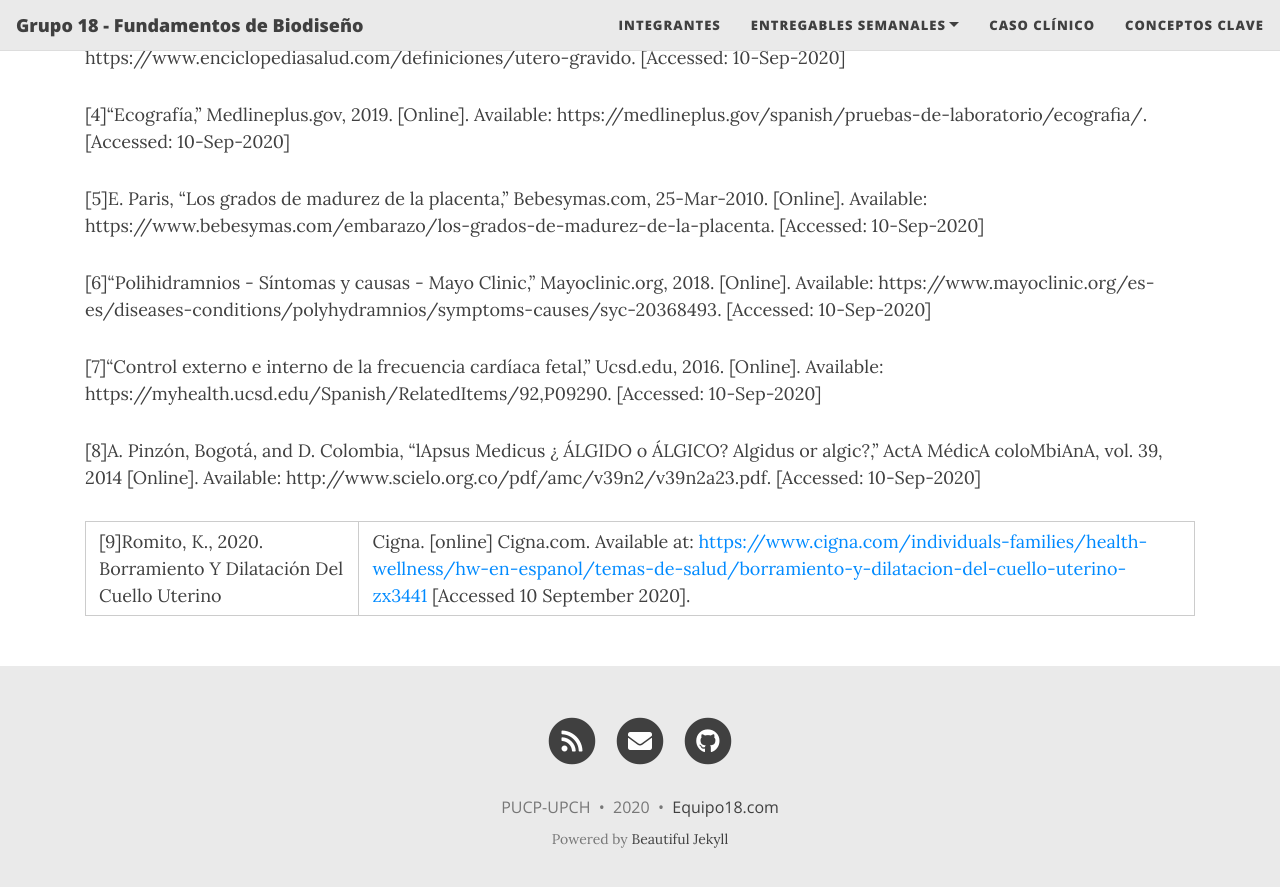
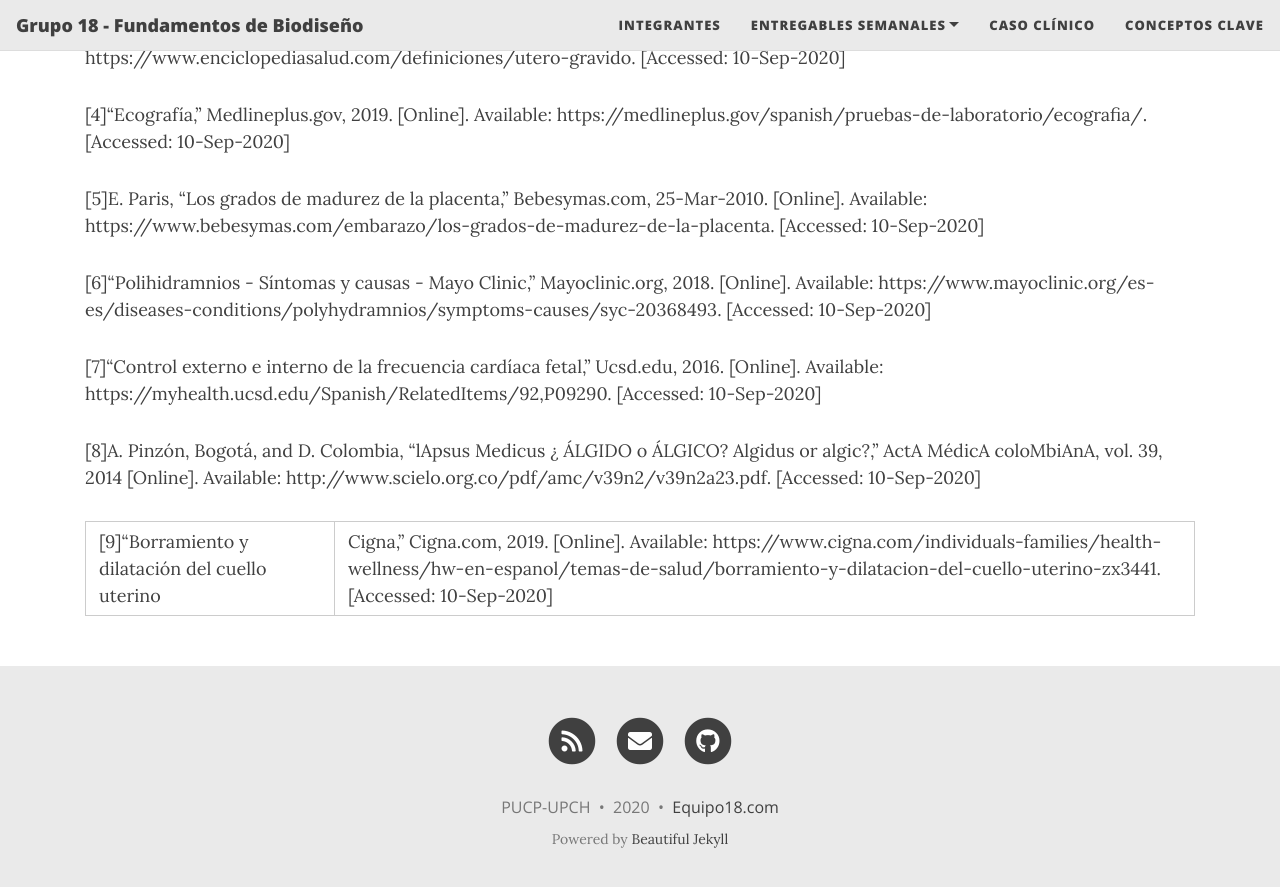
Before and after one commit to equipo18-fundbio/equipo18-fundbio1, a Jekyll site: the page built from Documentacion/ConceptosClaves.md, in a window 1280 px wide and 900 px high, scrolled down 2143 px. Shown: the top 887 px of the window. Built offline with Jekyll 4.4.1, drawn with Linux system fonts in a browser that asks for light colours; nearby versions of some CDN libraries; our own code applies the rules of GitHub Pages for plain Markdown files.

Commit message:
Update ConceptosClaves.md

```diff
--- a/Documentacion/ConceptosClaves.md
+++ b/Documentacion/ConceptosClaves.md
@@ -59,4 +59,4 @@ El borramiento toma lugar en el momento en que la cabeza del bebé desciende en
 
 [8]A. Pinzón, Bogotá, and D. Colombia, “lApsus Medicus ¿ ÁLGIDO o ÁLGICO? Algidus or algic?,” ActA MédicA coloMbiAnA, vol. 39, 2014 [Online]. Available: http://www.scielo.org.co/pdf/amc/v39n2/v39n2a23.pdf. [Accessed: 10-Sep-2020]
 
-[9]Romito, K., 2020. Borramiento Y Dilatación Del Cuello Uterino | Cigna. [online] Cigna.com. Available at: <https://www.cigna.com/individuals-families/health-wellness/hw-en-espanol/temas-de-salud/borramiento-y-dilatacion-del-cuello-uterino-zx3441> [Accessed 10 September 2020].
+[9]“Borramiento y dilatación del cuello uterino | Cigna,” Cigna.com, 2019. [Online]. Available: https://www.cigna.com/individuals-families/health-wellness/hw-en-espanol/temas-de-salud/borramiento-y-dilatacion-del-cuello-uterino-zx3441. [Accessed: 10-Sep-2020]
```
